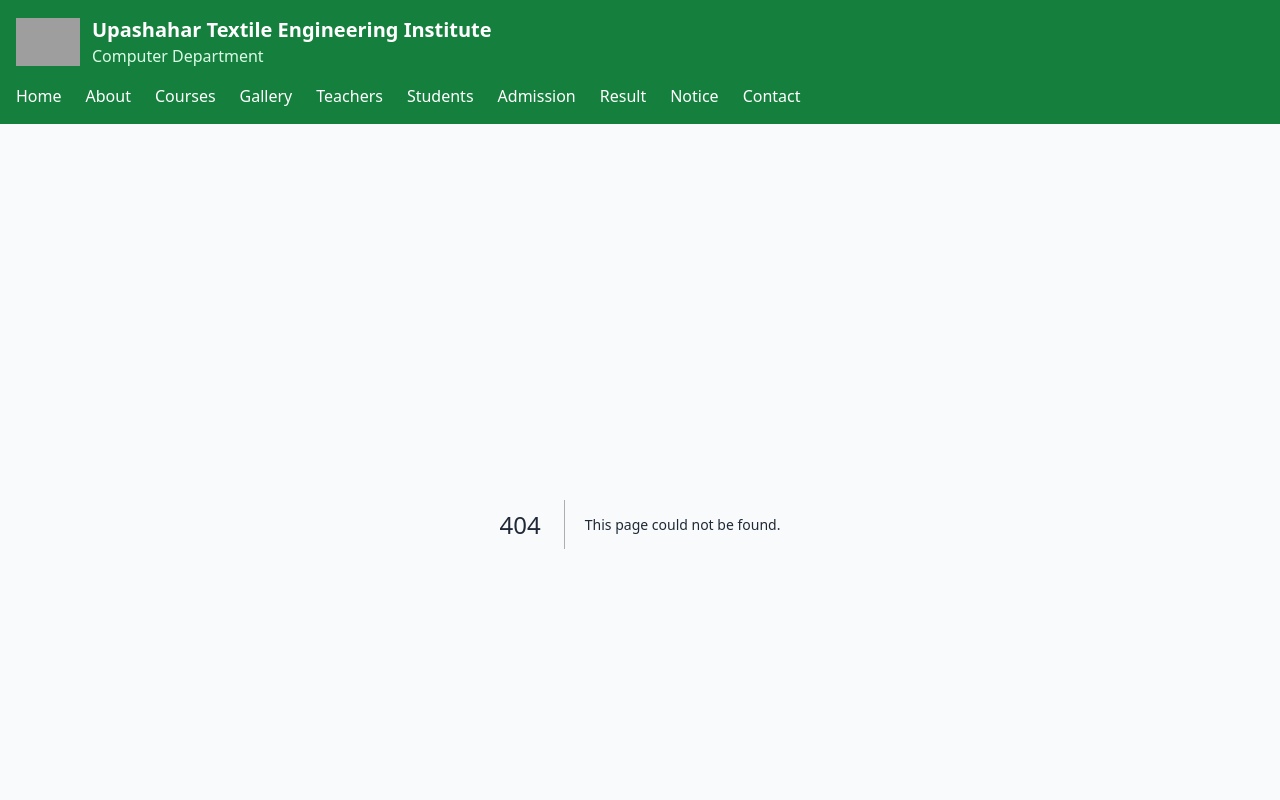
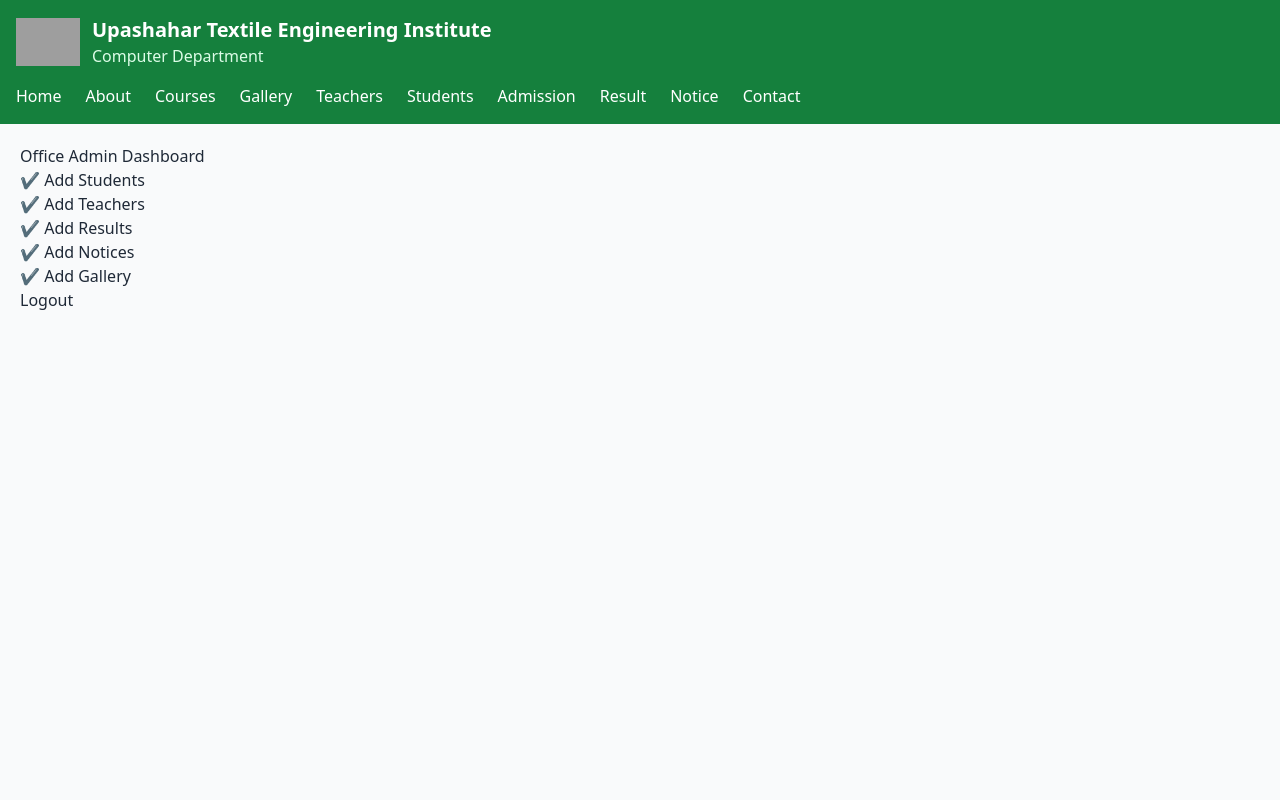
Before and after one commit to Mijanurrmiraj/utei.cst, a Next.js app: page /office-admin/dashboard in a window 1280 px wide. Before the commit this address had no page. Shown: the top 800 px of the page. Built offline with nearby package versions, Linux system fonts and the light colour scheme; sample sign-in values are in the browser's storage; grey boxes are pictures that could not be loaded.

Commit message:
Create page.js

```diff
--- /dev/null
+++ b/app/office-admin/dashboard/page.js
@@ -0,0 +1,35 @@
+"use client";
+
+import { useEffect } from "react";
+import { useRouter } from "next/navigation";
+
+export default function OfficeAdminDashboard() {
+  const router = useRouter();
+
+  useEffect(() => {
+    if (!localStorage.getItem("officeAdminLogin")) {
+      router.push("/office-admin/login");
+    }
+  }, []);
+
+  const logout = () => {
+    localStorage.removeItem("officeAdminLogin");
+    router.push("/office-admin/login");
+  };
+
+  return (
+    <div style={{ padding: 20 }}>
+      <h2>Office Admin Dashboard</h2>
+
+      <ul>
+        <li>✔ Add Students</li>
+        <li>✔ Add Teachers</li>
+        <li>✔ Add Results</li>
+        <li>✔ Add Notices</li>
+        <li>✔ Add Gallery</li>
+      </ul>
+
+      <button onClick={logout}>Logout</button>
+    </div>
+  );
+}
```
